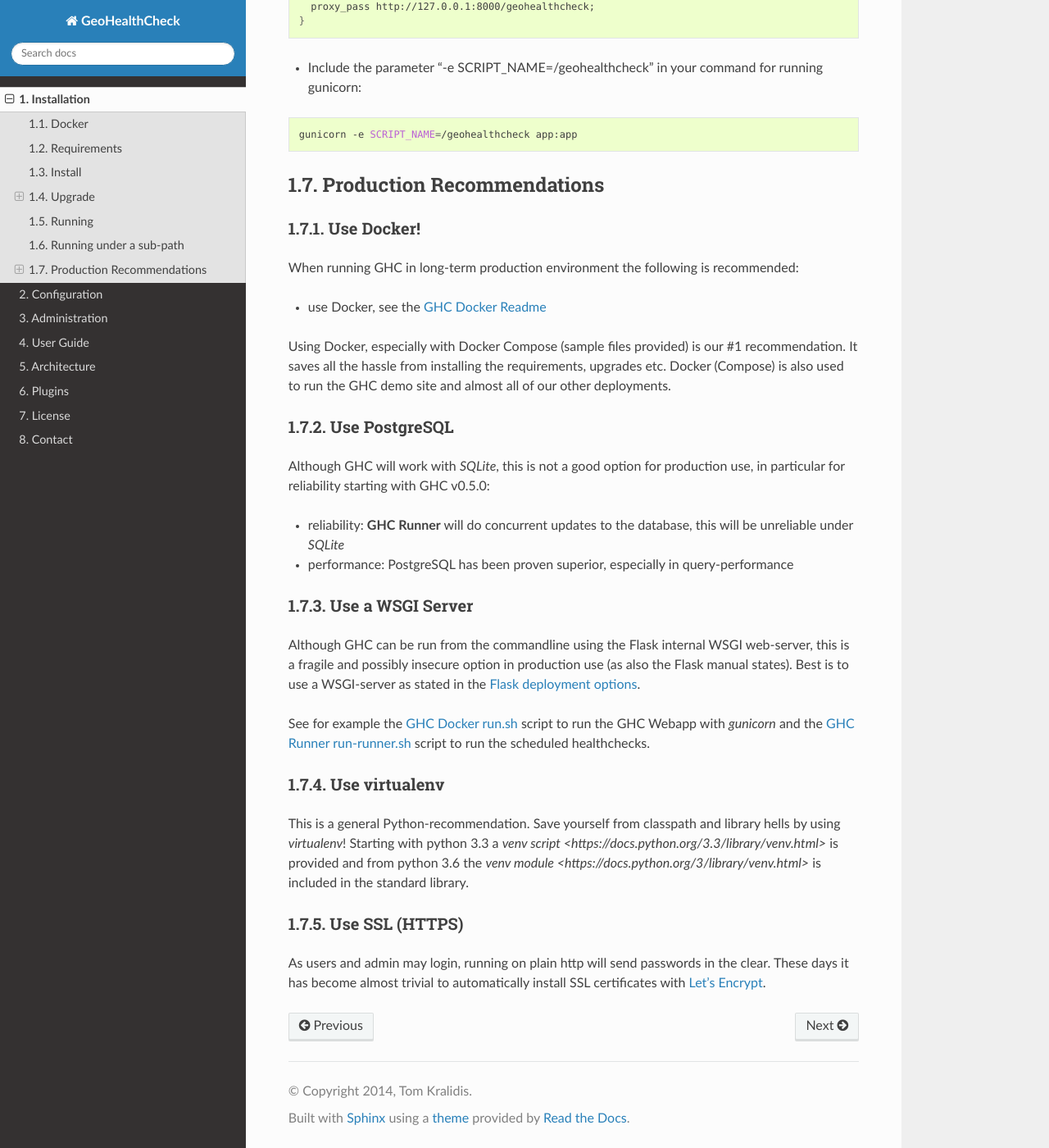
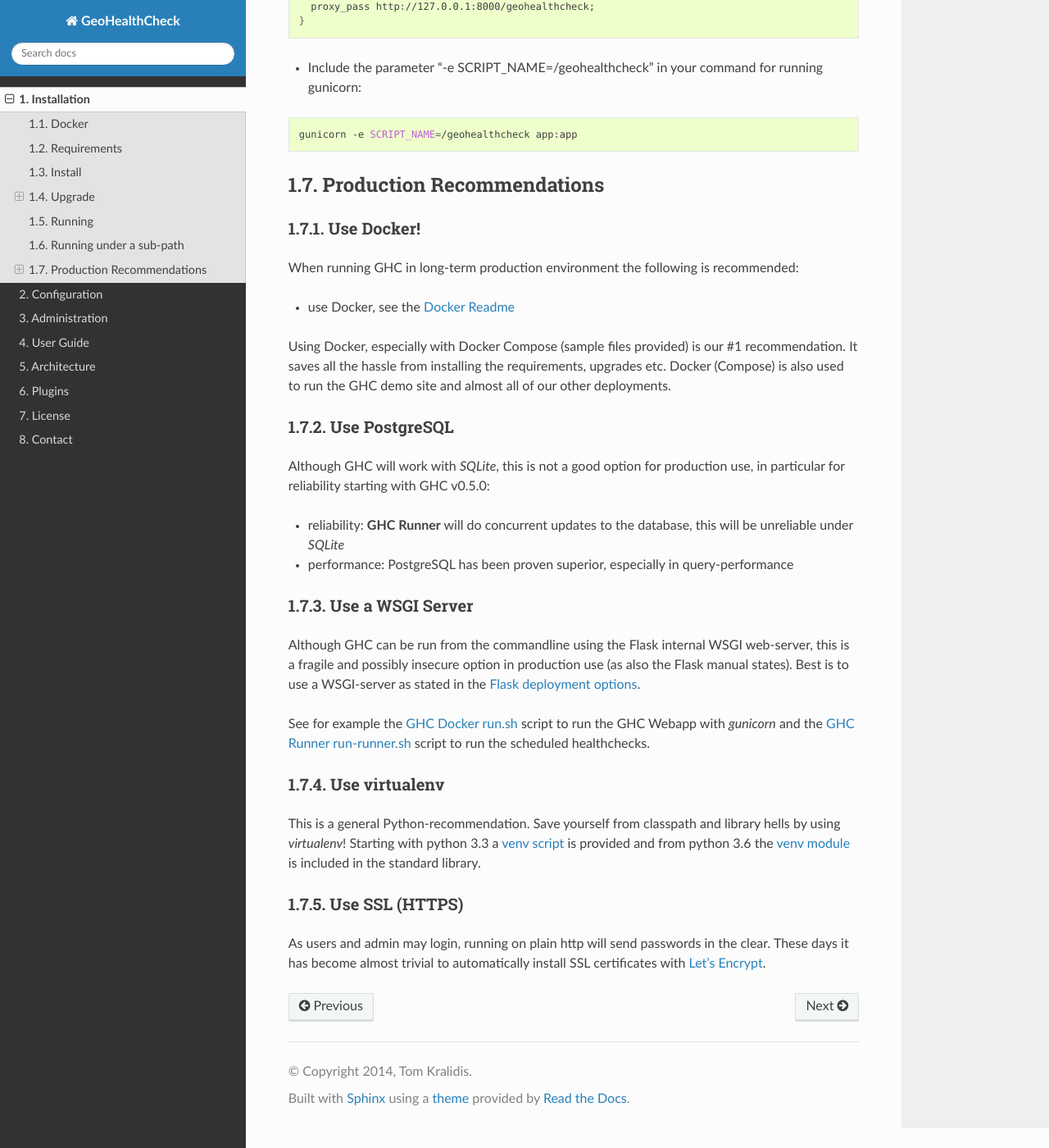
Before and after one commit to geopython/GeoHealthCheck, a Sphinx documentation site: the page built from docs/install.rst, in a window 1280 px wide and 1400 px high, scrolled down 4228 px. Shown: the whole window at 82% size. Built offline with Sphinx 7.4.7 and the Read the Docs theme 2.0.0, drawn with Linux system fonts in a browser that asks for light colours.

Commit message:
PR for #356 migrate Travis to GitHub Workflows (#360)
* #356 first version main GH workflow Travis replacement
* #356 main GH workflow - use wheel to speed up Python installs
* #356 main GH workflow - fix test - replace NASA by PDOK WMTS
* #356 main GH workflow - fix doc warnings - finalize

```diff
--- a/docs/config.rst
+++ b/docs/config.rst
@@ -149,7 +149,7 @@ which needs to be translated in `msgstr'` as seen below.  ::
 Compiling Language Files
 ........................
 
-At runtime compiled versions, `*.mo` files, of the language-files are used.
+At runtime compiled versions, `.mo` files, of the language-files are used.
 Easiest to compile is via: `paver compile_translations` in the project root dir.
 This basically calls ``pybabel compile` with the proper options.
 Now you can e.g. test your new translations by starting GHC.
@@ -170,7 +170,7 @@ Missing translations will have `msgstr ""` like in this excerpt: ::
 	msgid "Status summary"
 	msgstr ""
 
-Next all empty `msgstr`s can be filled.
+Next all empty `msgstr` can be filled.
 
 Updating is easiest using the command `paver update_translations` within the root dir of the project.
 This will basically call `pybabel extract` followed by `pybabel update` with the proper parameters.
--- a/docs/install.rst
+++ b/docs/install.rst
@@ -221,7 +221,7 @@ Use Docker!
 
 When running GHC in long-term production environment the following is recommended:
 
-* use Docker, see the `GHC Docker Readme <https://github.com/geopython/GeoHealthCheck/tree/master/docker>`_
+* use Docker, see the `Docker Readme <https://github.com/geopython/GeoHealthCheck/tree/master/docker>`_
 
 Using Docker, especially with Docker Compose (sample files provided) is our #1 recommendation. It saves
 all the hassle from installing the requirements, upgrades etc. Docker (Compose) is also used to run the GHC demo site
@@ -251,7 +251,7 @@ Use virtualenv
 ..............
 
 This is a general Python-recommendation. Save yourself from classpath and library hells by using `virtualenv`! Starting with python 3.3
-a `venv script <https://docs.python.org/3.3/library/venv.html>` is provided and from python 3.6 the `venv module <https://docs.python.org/3/library/venv.html>`
+a `venv script <https://docs.python.org/3.3/library/venv.html>`_ is provided and from python 3.6 the `venv module <https://docs.python.org/3/library/venv.html>`_
 is included in the standard library.
 
 Use SSL (HTTPS)
```
Also changed, not shown: .travis.yml (deleted), 5 other files.
